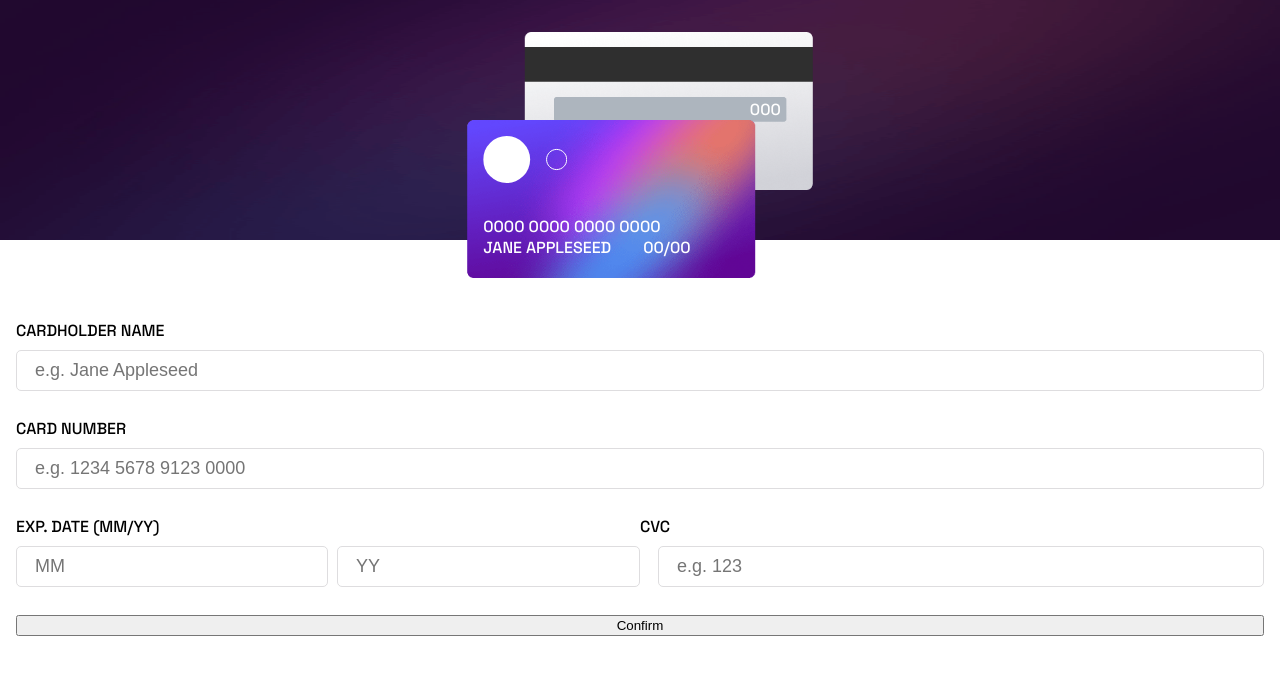
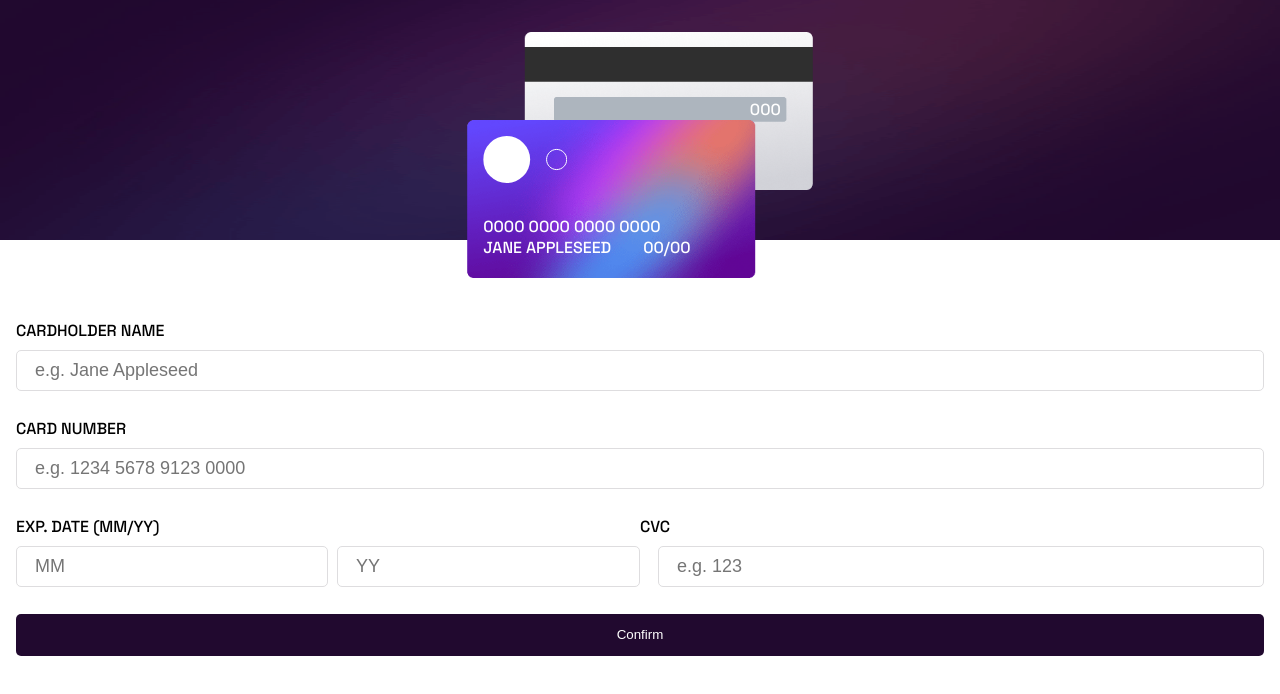
Before and after one commit to wishba/interactive-card-details-form-main, a React (Create React App) app: page / in a window 1280 px wide. Shown: the top 694 px of the page. Built offline with nearby package versions, Linux system fonts and the light colour scheme.

Commit message:
button style

```diff
--- a/src/index.css
+++ b/src/index.css
@@ -4,6 +4,7 @@
   --clr-objecttxt: hsl(0, 0%, 100%);
   --clr-formbdr: hsl(270, 3%, 87%);
   --clr-forminput: hsl(279, 6%, 55%);
+  --clr-button: hsl(278, 68%, 11%);
 }
 
 html {
@@ -102,6 +103,14 @@ input {
   border-radius: 5px;
 }
 
+button {
+  padding: 1em;
+  background-color: var(--clr-button);
+  color: var(--clr-objecttxt);
+  border: none;
+  border-radius: 5px;
+}
+
 #fillForm {
   display: grid;
   grid-template-columns: 1fr 1fr 1fr 1fr;
```
